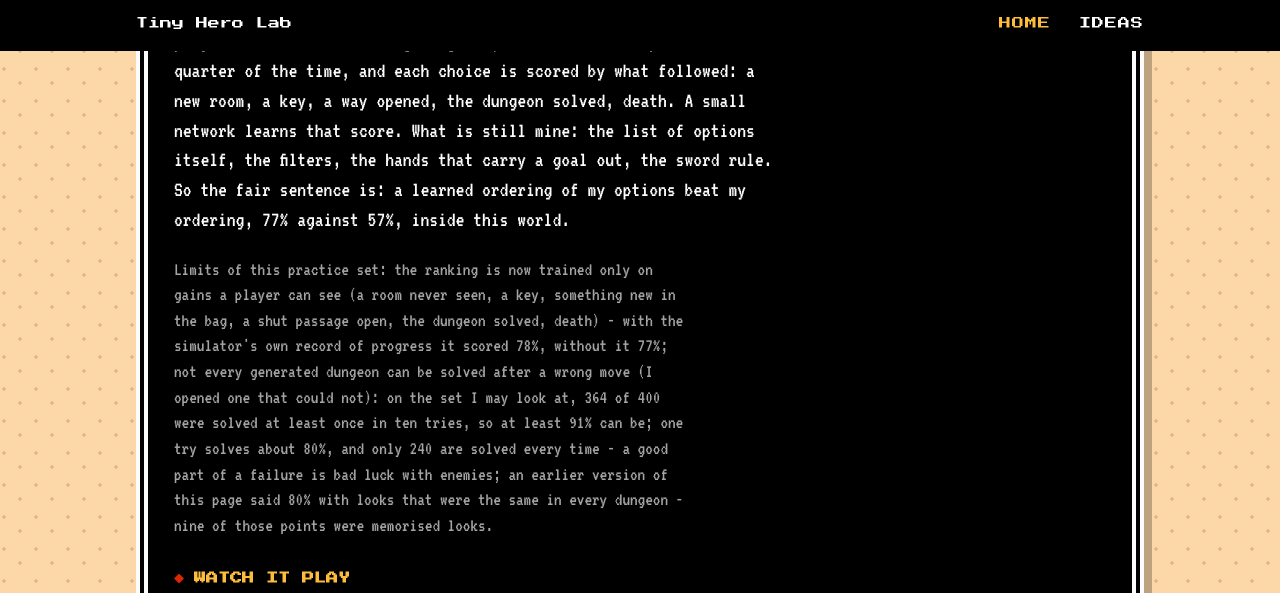
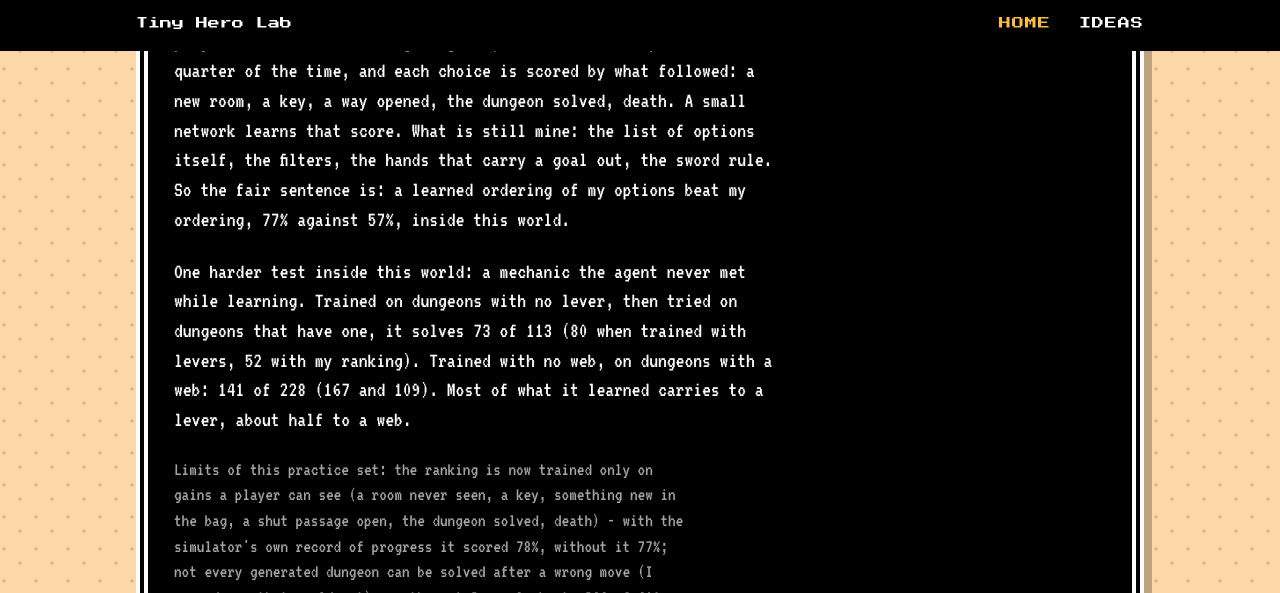
Before and after one commit to sofianedjerbi/zelda-agent-devblog, a Jekyll site: the page built from index.html, in a window 1280 px wide and 900 px high, scrolled down 1823 px, cut to the strip 0-593 px from the top of the window. Built offline with Jekyll 4.4.1, drawn with Linux system fonts in a browser that asks for light colours.

Commit message:
Practice set: a mechanic never met in training (lever 73/113, web 141/228)
Co-Authored-By: Claude Fable 5.2 <noreply@anthropic.com>
Claude-Session: https://claude.ai/code/session_011zaXs3MpTYuwKudv5WyDZs

```diff
--- a/_data/tried.yml
+++ b/_data/tried.yml
@@ -2,6 +2,7 @@
 # switch = how to turn it on/off in ~/minish-rl (ZL_<NAME>); result = measured; lesson = what not to do again.
 - phase: "Judged on dungeons never seen (from Nov 13)"
   items:
+    - {name: "A mechanic it never met in training", status: kept, result: "the critic's hardest question for the practice set: does the agent work out, inside a dungeon, something it never trained on? I trained the ranking on dungeons with no lever at all, then on dungeons with no web, and tested on usual dungeons that have one. With a lever (113 dungeons): my ranking 52, trained with levers 80, never saw a lever 73. With a web (228): my ranking 109, trained with webs 167, never saw a web 141, and the web stays shut in 46 of them (20 when trained with). So most of the gain carries to a lever (it pulls things it has not tried), about half to a web (using a carried item on a shut way is mostly learned in training, not found out on the spot)", lesson: "It learned some general habits (try what is untried, go back to what was shut) and some facts of that world. A new game would get the habits, not the facts."}
     - {name: "Train the practice ranking only on what a player can see", status: kept, result: "the critic was right that the training score read the simulator's own record of progress, and that the agent could even see its count. Both removed: the score is now a room never seen, a key more, something new in the bag, a shut passage open, the dungeon solved, death. Set I may look at: 322 of 400 (319 with the record). Never-opened set: 77% (78% with it)", lesson: "The record was not doing the work. Good to know before trying the same in a real game, which has no such record."}
     - {name: "A critic attacks the new method", status: kept, result: "I asked a second agent, read-only, to find what was wrong or oversold. It was right on most points. (1) The 'looks' were the simulator's own kinds renamed, the same in every dungeon: the agent memorised them. Test: draw new looks in every dungeon. 80% fell to 71%; retrained so that it finds out inside each dungeon what a look answers to, 78% (my ranking 57%, a random option 40%). (2) The Minish Cap win is not shown: same six start places in training and test, runs nearly identical from seed to seed, the training told when a task was done, 24 against 19 of 36 is chance one time in three. (3) 'The learner beat my rules' was too strong: it orders options that I wrote. (4) Nobody checked that every generated dungeon can be solved. (5) The training score comes from the simulator's own ledger. The home page is rewritten around this", lesson: "Ask for the attack before believing the number. The strongest claim was the weakest."}
     - {name: "The same learner on Minish Cap's own play", switch: "GV (per game)", status: rejected, result: "first reported as a win: 24 of 36 tasks against 19. The critic doubted it, and a fair test settled it. Retrained without being told when a task is done and with runs that really differ from seed to seed: on the usual six tasks 13 of 24 against 15 (it walks two to three times faster, and loses the lever puzzle: 1 of 4 against 3). On ten start places it never trained from, 120 paired runs: rooms reached 4.7 against 3.9 (clearly more: better in 53 runs, worse in 18), ground covered 100.4 against 100.6, story score gained +0.13 (between -0.5 and +0.8). It leaves rooms sooner and solves less. Turned off until that is understood", lesson: "The win was the training being told when the task ended, on the very places it was tested from. And my first fair test was itself broken (one side scored 0 everywhere): a result that looks too clean is a bug."}
--- a/index.html
+++ b/index.html
@@ -30,6 +30,7 @@ layout: default
     {% endfor %}
   </table></div>
   <p>What is learned: the order in which the agent takes its options. It plays thousands of training dungeons, takes a random option a quarter of the time, and each choice is scored by what followed: a new room, a key, a way opened, the dungeon solved, death. A small network learns that score. What is still mine: the list of options itself, the filters, the hands that carry a goal out, the sword rule. So the fair sentence is: a learned ordering of my options beat my ordering, {{ site.data.unseen.pct }}% against {{ site.data.unseen.hand }}%, inside this world.</p>
+  <p>One harder test inside this world: a mechanic the agent never met while learning. Trained on dungeons with no lever, then tried on dungeons that have one, it solves 73 of 113 (80 when trained with levers, 52 with my ranking). Trained with no web, on dungeons with a web: 141 of 228 (167 and 109). Most of what it learned carries to a lever, about half to a web.</p>
   <p class="note">Limits of this practice set: the ranking is now trained only on gains a player can see (a room never seen, a key, something new in the bag, a shut passage open, the dungeon solved, death) - with the simulator's own record of progress it scored 78%, without it 77%; not every generated dungeon can be solved after a wrong move (I opened one that could not): on the set I may look at, 364 of 400 were solved at least once in ten tries, so at least 91% can be; one try solves about 80%, and only 240 are solved every time - a good part of a failure is bad luck with enemies; an earlier version of this page said 80% with looks that were the same in every dungeon - nine of those points were memorised looks.</p>
 
   <h2>Watch it play</h2>
```
